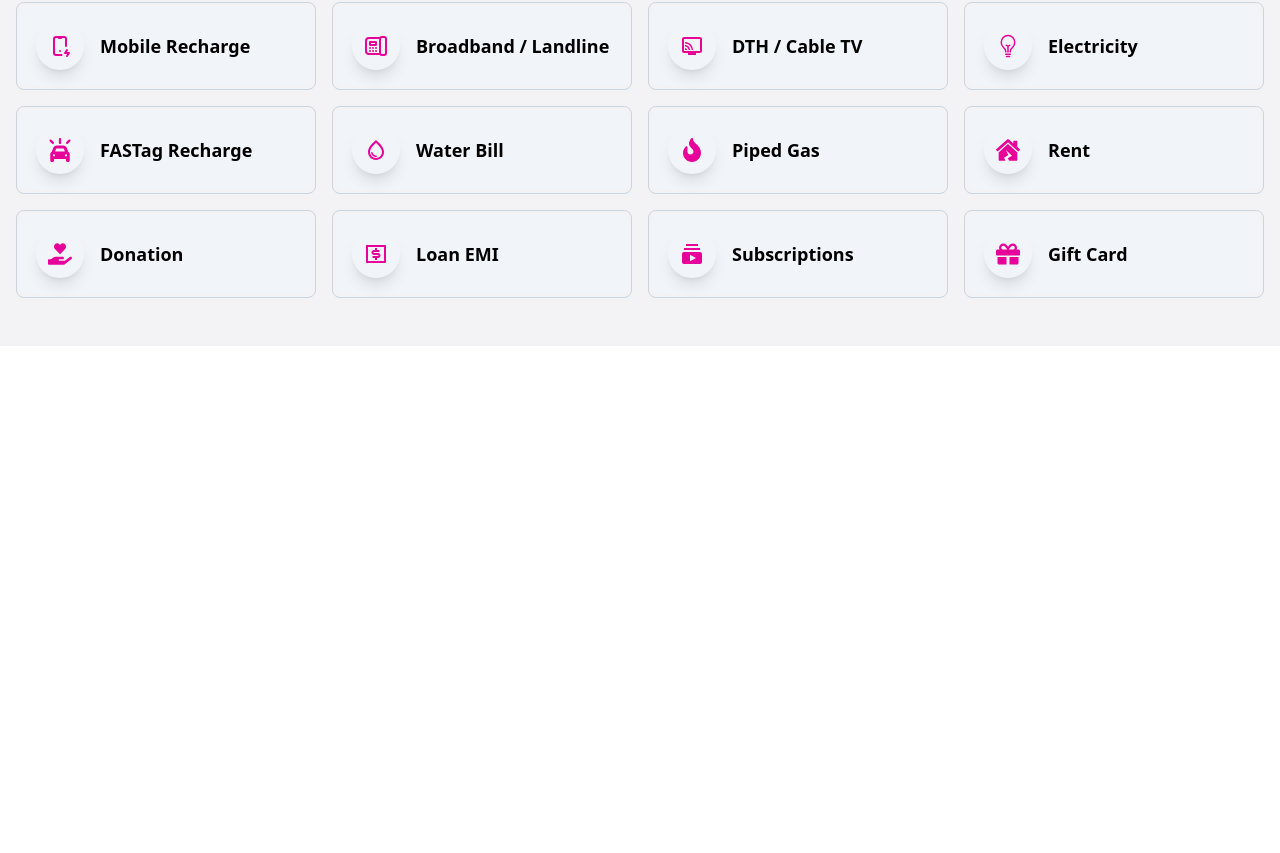
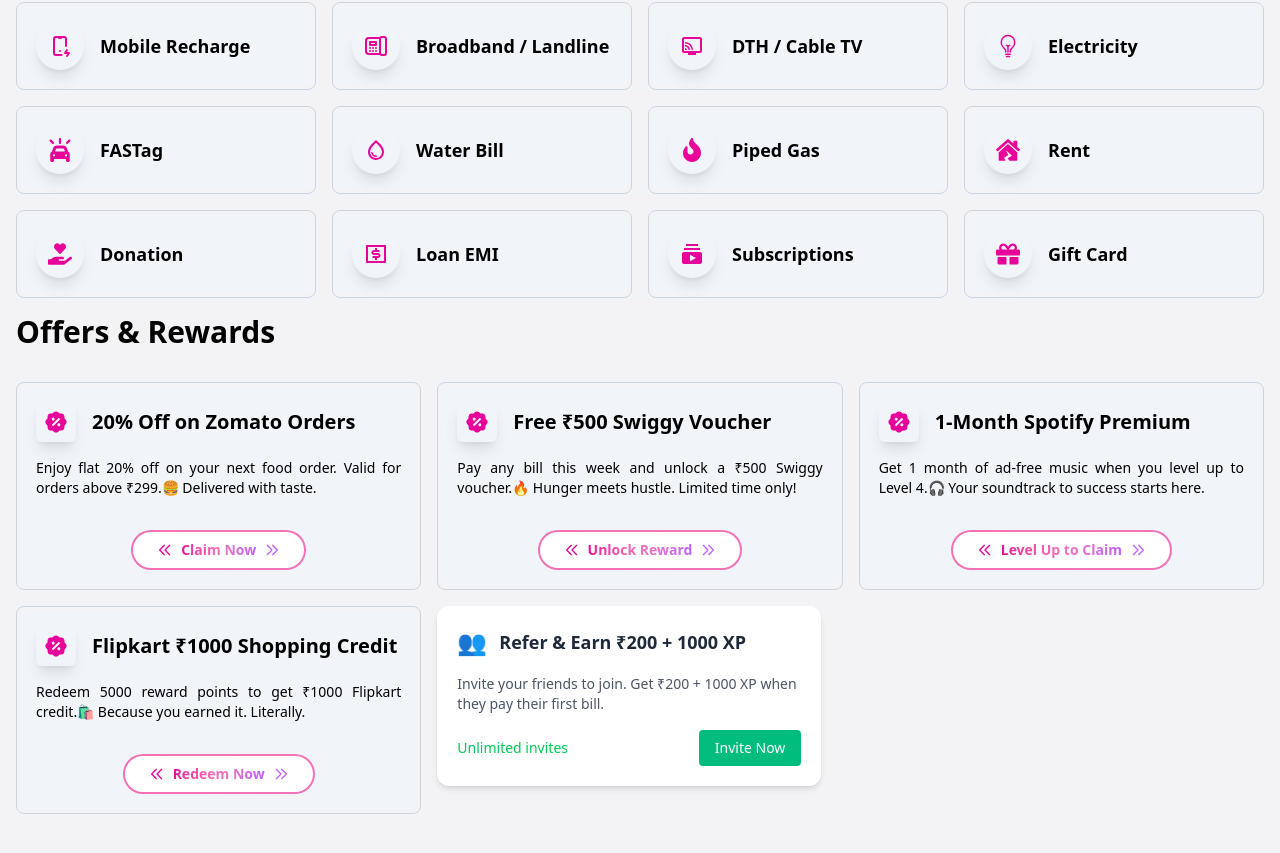
Before and after one commit to AlthafSubair/CRED_TASK, a Next.js app: page / in a window 1280 px wide. Shown: the part 835-1688 px from the top of the page. Before the commit the page ends 1181 px from the top, so only its background shows below. Built offline with nearby package versions, Linux system fonts and the light colour scheme.

Commit message:
complteted offers and rewards

```diff
--- a/src/app/page.tsx
+++ b/src/app/page.tsx
@@ -3,6 +3,7 @@
 import BillsAndRecharge from "@/components/BillsAndRecharge";
 import Header from "@/components/Header";
 import HeroSection from "@/components/HeroSection";
+import OffersAndRewards from "@/components/OffersAndRewards";
 
 
 
@@ -27,6 +28,8 @@
 
 <BillsAndRecharge />
 
+<OffersAndRewards />
+
       </div>
 
 
--- a/src/components/BillsAndRecharge.tsx
+++ b/src/components/BillsAndRecharge.tsx
@@ -1,4 +1,4 @@
-import React from 'react'
+
 import Recharges from './Recharges'
 import { TbDeviceMobileBolt } from 'react-icons/tb'
 import { TbDeviceLandlinePhone } from "react-icons/tb";
@@ -14,47 +14,51 @@
 import { FaGift } from "react-icons/fa";
 
 const BillsAndRecharge = () => {
+
+
+
+
   return (
-    <section className='pb-8'>
+    <section className=''>
         <h1 className='text-black dark:text-white md:text-3xl sm:text-xl text-lg font-bold px-4 md:px-0'>Bills & Recharge</h1>
- <div className="p-4 flex sm:flex-row flex-col flex-wrap gap-4 md:px-0">
+ <div className="p-4 flex flex-row  flex-wrap gap-4 md:px-0 mx-auto">
 
-  <div className="w-full sm:w-[calc(50%-0.5rem)] md:w-[calc(33.333%-0.666rem)] lg:w-[calc(25%-0.75rem)]">
+  <div className="w-[calc(33.333%-0.999rem)] sm:w-[calc(50%-0.5rem)] md:w-[calc(33.333%-0.666rem)] lg:w-[calc(25%-0.75rem)]">
     <Recharges Icon={TbDeviceMobileBolt } text={"Mobile Recharge"} />
   </div>
-   <div className="w-full sm:w-[calc(50%-0.5rem)] md:w-[calc(33.333%-0.666rem)] lg:w-[calc(25%-0.75rem)]">
+   <div className="w-[calc(33.333%-0.999rem)] sm:w-[calc(50%-0.5rem)] md:w-[calc(33.333%-0.999rem)] lg:w-[calc(25%-0.75rem)]">
     <Recharges Icon={TbDeviceLandlinePhone } text={"Broadband / Landline"} />
   </div>
-   <div className="w-full sm:w-[calc(50%-0.5rem)] md:w-[calc(33.333%-0.666rem)] lg:w-[calc(25%-0.75rem)]">
+   <div className="w-[calc(33.333%-0.999rem)] sm:w-[calc(50%-0.5rem)] md:w-[calc(33.333%-0.999rem)] lg:w-[calc(25%-0.75rem)]">
     <Recharges Icon={MdOutlineConnectedTv } text={"DTH / Cable TV"} />
   </div>
-   <div className="w-full sm:w-[calc(50%-0.5rem)] md:w-[calc(33.333%-0.666rem)] lg:w-[calc(25%-0.75rem)]">
+   <div className="w-[calc(33.333%-0.999rem)] sm:w-[calc(50%-0.5rem)] md:w-[calc(33.333%-0.999rem)] lg:w-[calc(25%-0.75rem)]">
     <Recharges Icon={IoBulbOutline } text={"Electricity"} />
   </div>
 
-  <div className="w-full sm:w-[calc(50%-0.5rem)] md:w-[calc(33.333%-0.666rem)] lg:w-[calc(25%-0.75rem)]">
-    <Recharges Icon={FaCarOn } text={"FASTag Recharge"} />
+  <div className="w-[calc(33.333%-0.999rem)] sm:w-[calc(50%-0.5rem)] md:w-[calc(33.333%-0.999rem)] lg:w-[calc(25%-0.75rem)]">
+    <Recharges Icon={FaCarOn } text={"FASTag"} />
   </div>
-   <div className="w-full sm:w-[calc(50%-0.5rem)] md:w-[calc(33.333%-0.666rem)] lg:w-[calc(25%-0.75rem)]">
+   <div className="w-[calc(33.333%-0.999rem)] sm:w-[calc(50%-0.5rem)] md:w-[calc(33.333%-0.999rem)] lg:w-[calc(25%-0.75rem)]">
     <Recharges Icon={MdOutlineWaterDrop } text={"Water Bill"} />
   </div>
-   <div className="w-full sm:w-[calc(50%-0.5rem)] md:w-[calc(33.333%-0.666rem)] lg:w-[calc(25%-0.75rem)]">
+   <div className="w-[calc(33.333%-0.999rem)] sm:w-[calc(50%-0.5rem)] md:w-[calc(33.333%-0.999rem)] lg:w-[calc(25%-0.75rem)]">
     <Recharges Icon={FaFire } text={"Piped Gas"} />
   </div>
-   <div className="w-full sm:w-[calc(50%-0.5rem)] md:w-[calc(33.333%-0.666rem)] lg:w-[calc(25%-0.75rem)]">
+   <div className="w-[calc(33.333%-0.999rem)] sm:w-[calc(50%-0.5rem)] md:w-[calc(33.333%-0.999rem)] lg:w-[calc(25%-0.75rem)]">
     <Recharges Icon={FaHouseDamage } text={"Rent"} />
   </div>
 
-  <div className="w-full sm:w-[calc(50%-0.5rem)] md:w-[calc(33.333%-0.666rem)] lg:w-[calc(25%-0.75rem)]">
+  <div className="w-[calc(33.333%-0.999rem)] sm:w-[calc(50%-0.5rem)] md:w-[calc(33.333%-0.999rem)] lg:w-[calc(25%-0.75rem)]">
     <Recharges Icon={FaHandHoldingHeart } text={"Donation"} />
   </div>
-   <div className="w-full sm:w-[calc(50%-0.5rem)] md:w-[calc(33.333%-0.666rem)] lg:w-[calc(25%-0.75rem)]">
+   <div className="w-[calc(33.333%-0.999rem)] sm:w-[calc(50%-0.5rem)] md:w-[calc(33.333%-0.999rem)] lg:w-[calc(25%-0.75rem)]">
     <Recharges Icon={RiMoneyDollarBoxLine } text={"Loan EMI"} />
   </div>
-   <div className="w-full sm:w-[calc(50%-0.5rem)] md:w-[calc(33.333%-0.666rem)] lg:w-[calc(25%-0.75rem)]">
+   <div className="w-[calc(33.333%-0.999rem)] sm:w-[calc(50%-0.5rem)] md:w-[calc(33.333%-0.999rem)] lg:w-[calc(25%-0.75rem)]">
     <Recharges Icon={MdSubscriptions } text={"Subscriptions"} />
   </div>
-   <div className="w-full sm:w-[calc(50%-0.5rem)] md:w-[calc(33.333%-0.666rem)] lg:w-[calc(25%-0.75rem)]">
+   <div className="w-[calc(33.333%-0.999rem)] sm:w-[calc(50%-0.5rem)] md:w-[calc(33.333%-0.999rem)] lg:w-[calc(25%-0.75rem)]">
     <Recharges Icon={FaGift } text={"Gift Card"} />
   </div>
 
--- /dev/null
+++ b/src/components/Offers.tsx
@@ -0,0 +1,99 @@
+import React from 'react'
+
+interface Props {
+  Icon: React.ComponentType<{ className?: string; size?: number }>;
+  title: string;
+  desc: string;
+  CTA: string;
+}
+
+const Offers = ({Icon, title, desc, CTA}:Props) => {
+  return (
+     <section className="relative  inline-flex overflow-hidden rounded-lg p-[3px] focus:outline-none w-full group border dark:border-slate-800 border-slate-300">
+  {/* Spinning gradient border shown on hover */}
+  <span className="absolute inset-[-25%] z-0 bg-transparent transition-all duration-300 group-hover:animate-[spin_4s_linear_infinite] group-hover:bg-[conic-gradient(from_0deg_at_50%_50%,#e7029a_0%,#f472b6_50%,#bd5fff_100%,#e7029a_100%)]"></span>
+
+  {/* Inner content */}
+   <div className="relative z-10 flex flex-col w-full  rounded-lg dark:bg-slate-950 bg-slate-100 text-black text-sm font-medium dark:text-white backdrop-blur-3xl ">
+   <div className='flex flex-row  items-center'>
+        <div className="w-10 h-10 flex justify-center items-center m-4 rounded-md shadow-lg dark:bg-gray-900">
+            <Icon size={24} className="text-[#e7029a]"/>
+        </div>
+        <h1 className='font-semibold lg:text-xl md:text-lg'>{title}</h1>
+   </div>
+   <div>
+    <p className='px-4 text-justify pb-4'>{desc}</p>
+   </div>
+
+   {/* BUTTON */}
+
+
+
+
+<div className='mx-12 flex justify-center items-center my-4'>
+<button
+  className="group relative inline-flex overflow-hidden rounded-full p-[2px] focus:outline-none focus:ring-2 focus:ring-teal-400 focus:ring-offset-2 focus:ring-offset-slate-50"
+>
+  {/* Outer spinning gradient border */}
+  <span
+    className="absolute inset-[-1000%] animate-[spin_2s_linear_infinite] bg-gradient-to-r from-[#e7029a] via-[#f472b6] to-[#bd5fff]"
+  ></span>
+
+  {/* Inner content */}
+  <span
+    className="inline-flex h-9 w-full cursor-pointer items-center justify-center rounded-full dark:bg-slate-950 bg-white px-6 py-2 text-sm font-medium backdrop-blur-3xl transition-all duration-300 dark:group-hover:bg-slate-950/90 group-hover:bg-gray-300"
+  >
+    {/* Left arrow icon */}
+    <svg
+      stroke="currentColor"
+      viewBox="0 0 24 24"
+      fill="none"
+      className="mr-2 h-4 w-4 text-[#e7029a] transition-transform duration-300 group-hover:-translate-x-1"
+    >
+      <path
+        d="M11 19l-7-7 7-7m8 14l-7-7 7-7"
+        strokeWidth="2"
+        strokeLinejoin="round"
+        strokeLinecap="round"
+      ></path>
+    </svg>
+
+    {/* Text with gradient fill */}
+    <span
+      className="relative bg-gradient-to-r from-[#e7029a] via-[#f472b6] to-[#bd5fff] bg-clip-text text-transparent font-semibold"
+    >
+      {CTA}
+    </span>
+
+    {/* Right arrow icon */}
+    <svg
+      stroke="currentColor"
+      viewBox="0 0 24 24"
+      fill="none"
+      className="ml-2 h-4 w-4 text-[#bd5fff] transition-transform duration-300 group-hover:translate-x-1"
+    >
+      <path
+        d="M13 5l7 7-7 7M5 5l7 7-7 7"
+        strokeWidth="2"
+        strokeLinejoin="round"
+        strokeLinecap="round"
+      ></path>
+    </svg>
+  </span>
+</button>
+
+
+</div>
+
+
+
+
+
+
+
+  </div>
+</section>
+  )
+}
+
+export default Offers
--- /dev/null
+++ b/src/components/OffersAndRewards.tsx
@@ -0,0 +1,66 @@
+import React from 'react'
+import Offers from './Offers'
+import { RiDiscountPercentFill } from "react-icons/ri";
+
+
+const OffersAndRewards = () => {
+  const settings = {
+  width: 300,
+  height: 150,
+  image: '/scratch-overlay.png', // a gray/silver scratch texture
+  finishPercent: 50,
+  onComplete: () => alert('🎉 You won 500 XP!'),
+};
+
+  return (
+     <section className='pb-8'>
+        <h1 className='text-black dark:text-white md:text-3xl sm:text-xl text-lg font-bold px-4 md:px-0'>Offers & Rewards</h1>
+
+
+<div className='md:px-0 p-4 flex sm:flex-row flex-col flex-wrap gap-4 my-4'>
+
+  <div className='w-full md:w-[calc(50%-0.5rem)] lg:w-[calc(33.333%-0.666rem)]'>
+         <Offers Icon={RiDiscountPercentFill} CTA={"Claim Now"} title={" 20% Off on Zomato Orders"} desc={"Enjoy flat 20% off on your next food order. Valid for orders above ₹299.🍔 Delivered with taste."}/>
+       </div>
+       <div className='w-full md:w-[calc(50%-0.5rem)] lg:w-[calc(33.333%-0.666rem)]'>
+         <Offers Icon={RiDiscountPercentFill} CTA={"Unlock Reward"} title={"Free ₹500 Swiggy Voucher"} desc={"Pay any bill this week and unlock a ₹500 Swiggy voucher.🔥 Hunger meets hustle. Limited time only!"}/>
+       </div>
+        <div className='w-full md:w-[calc(50%-0.5rem)] lg:w-[calc(33.333%-0.666rem)]'>
+         <Offers Icon={RiDiscountPercentFill} CTA={"Level Up to Claim"} title={"1-Month Spotify Premium"} desc={"Get 1 month of ad-free music when you level up to Level 4.🎧 Your soundtrack to success starts here."}/>
+       </div>
+        <div className='w-full md:w-[calc(50%-0.5rem)] lg:w-[calc(33.333%-0.666rem)]'>
+         <Offers Icon={RiDiscountPercentFill} CTA={"Redeem Now"} title={"Flipkart ₹1000 Shopping Credit"} desc={"Redeem 5000 reward points to get ₹1000 Flipkart credit.🛍️ Because you earned it. Literally."}/>
+       </div>
+        <div className='w-full md:w-[calc(50%-0.5rem)] lg:w-[calc(33.333%-0.666rem)]'>
+        <div className="bg-white dark:bg-gray-900 rounded-xl shadow-md p-5 flex flex-col justify-between w-full max-w-sm">
+  <div className="flex items-center gap-3 mb-4">
+    <span className="text-2xl">👥</span>
+    <h3 className="text-lg font-semibold text-gray-800 dark:text-white">
+      Refer & Earn ₹200 + 1000 XP
+    </h3>
+  </div>
+  <p className="text-sm text-gray-600 dark:text-gray-400 mb-4">
+    Invite your friends to join. Get ₹200 + 1000 XP when they pay their first bill.
+  </p>
+
+  <div className="flex items-center justify-between">
+    <p className="text-sm text-green-500 font-medium">Unlimited invites</p>
+    <button className="bg-emerald-500 text-white px-4 py-2 text-sm rounded hover:bg-emerald-600 transition">
+      Invite Now
+    </button>
+  </div>
+</div>
+
+
+       </div>
+
+
+  </div>
+
+
+
+    </section>
+  )
+}
+
+export default OffersAndRewards
--- a/src/components/Recharges.tsx
+++ b/src/components/Recharges.tsx
@@ -13,11 +13,11 @@
   <span className="absolute inset-[-25%] z-0 bg-transparent transition-all duration-300 group-hover:animate-[spin_4s_linear_infinite] group-hover:bg-[conic-gradient(from_0deg_at_50%_50%,#e7029a_0%,#f472b6_50%,#bd5fff_100%,#e7029a_100%)]"></span>
 
   {/* Inner content */}
-  <div className="relative z-10 flex flex-row w-full items-center rounded-lg dark:bg-slate-950 bg-slate-100 text-black text-sm font-medium dark:text-white backdrop-blur-3xl">
+  <div className="relative z-10 flex sm:flex-row flex-col w-full items-center rounded-lg dark:bg-slate-950 bg-slate-100 text-black text-sm font-medium dark:text-white backdrop-blur-3xl">
     <div className="w-12 h-12 flex justify-center items-center m-4 rounded-full shadow-lg dark:bg-gray-900">
       <Icon size={24} className="text-[#e7029a]" />
     </div>
-    <h1 className='lg:text-lg font-semibold'>{text}</h1>
+    <h1 className='lg:text-lg font-semibold sm:text-left text-center'>{text}</h1>
   </div>
 </section>
 
```
